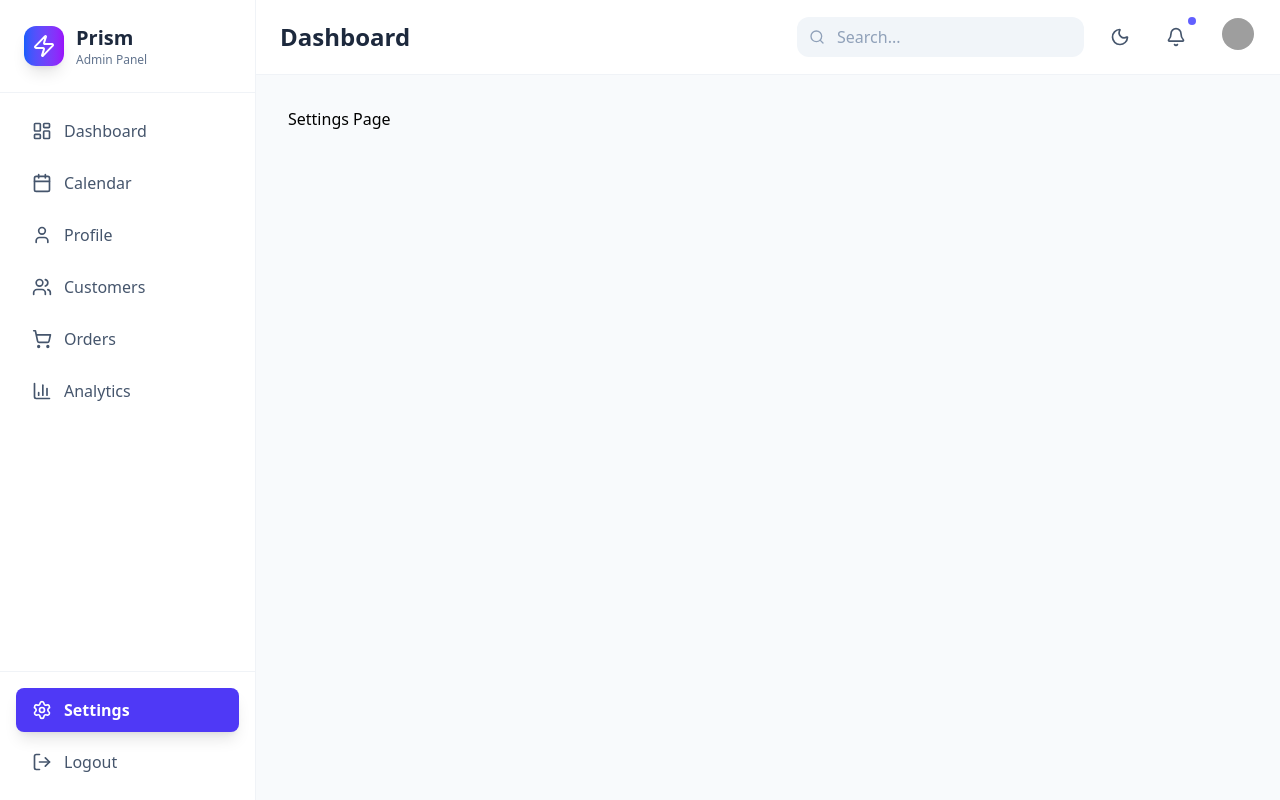
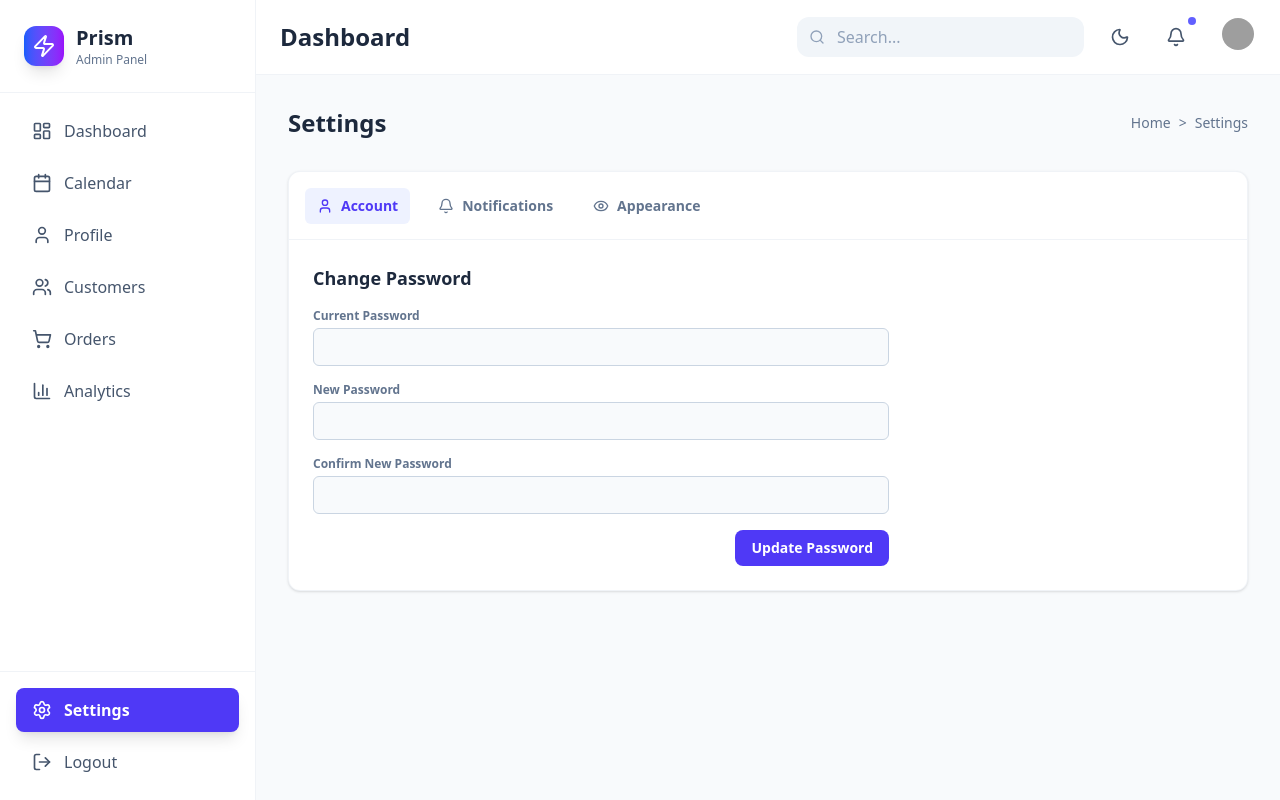
Before and after one commit to EnderKaran/Prism-Admin-Dashboard, a React (Vite) app: page /Prism-Admin-Dashboard/settings in a window 1280 px wide. Built offline with nearby package versions, Linux system fonts and the light colour scheme; grey boxes are pictures that could not be loaded.

Commit message:
ayarlar sayfasi yapildi

```diff
--- a/src/App.jsx
+++ b/src/App.jsx
@@ -3,13 +3,13 @@ import { Routes, Route } from 'react-router-dom';
 import Sidebar from './components/Layout/Sidebar';
 import Header from './components/Layout/Header';
 
-// Oluşturulan sayfaları import et
 import DashboardContent from './pages/DashboardContent';
 import CalendarPage from './pages/CalendarPage';
 import ProfilePage from './pages/ProfilePage';
 import CustomersPage from './pages/CustomersPage';
 import OrdersPage from './pages/OrdersPage';
 import AnalyticsPage from './pages/AnalyticsPage';
+import SettingsPage from './pages/SettingsPage';
 
 import './App.css';
 
@@ -69,7 +69,7 @@ function App() {
               <Route path="/customers" element={<CustomersPage theme={theme} />} />
               <Route path="/orders" element={<OrdersPage theme={theme} />} />
               <Route path="/analytics" element={<AnalyticsPage theme={theme} />} />
-              <Route path="/settings" element={<div>Settings Page</div>} />
+              <Route path="/settings" element={<SettingsPage theme={theme} toggleTheme={toggleTheme} />} />
               <Route path="/profile" element={<ProfilePage theme={theme} />} />
             </Routes>
           </main>
--- /dev/null
+++ b/src/components/Form/ToggleSwitch.jsx
@@ -0,0 +1,37 @@
+import React from 'react';
+
+/**
+ * Yeniden kullanılabilir, animasyonlu bir toggle (açma/kapama) bileşeni.
+ * @param {object} props
+ * @param {boolean} props.enabled - Toggle'ın 'açık' (true) veya 'kapalı' (false) durumu.
+ * @param {function} props.setEnabled - Toggle'ın durumunu değiştiren state fonksiyonu.
+ * @param {string} props.label - Toggle'ın yanında görünecek etiket metni.
+ * @param {boolean} props.isDark - Mevcut tema (koyu mod için true).
+ */
+function ToggleSwitch({ enabled, setEnabled, label, isDark }) {
+  return (
+    <label className="flex items-center justify-between cursor-pointer">
+      <span className={`text-sm font-medium ${isDark ? 'text-slate-300' : 'text-slate-700'}`}>
+        {label}
+      </span>
+      <button
+        onClick={() => setEnabled(!enabled)}
+        type="button"
+        className={`relative inline-flex items-center h-6 w-11 flex-shrink-0 rounded-full cursor-pointer transition-colors duration-200 ease-in-out focus:outline-none focus:ring-2 focus:ring-offset-2 ${
+          isDark ? 'focus:ring-offset-slate-800' : 'focus:ring-offset-white'
+        } ${enabled ? 'bg-indigo-600 focus:ring-indigo-500' : `${isDark ? 'bg-slate-700' : 'bg-slate-200'} focus:ring-slate-500`}`}
+        role="switch"
+        aria-checked={enabled}
+      >
+        <span
+          aria-hidden="true"
+          className={`inline-block w-4 h-4 transform rounded-full bg-white shadow-lg ring-0 transition duration-200 ease-in-out ${
+            enabled ? 'translate-x-6' : 'translate-x-1'
+          }`}
+        />
+      </button>
+    </label>
+  );
+}
+
+export default ToggleSwitch;
--- /dev/null
+++ b/src/pages/SettingsPage.jsx
@@ -0,0 +1,177 @@
+import React, { useState } from 'react';
+import { User, Bell, Eye, Lock } from 'lucide-react';
+import FormInput from '../components/Form/FormInput';
+import ToggleSwitch from '../components/Form/ToggleSwitch';
+
+// Sekmeler
+const tabs = [
+  { name: 'Account', icon: User },
+  { name: 'Notifications', icon: Bell },
+  { name: 'Appearance', icon: Eye },
+];
+
+function SettingsPage({ theme, toggleTheme }) {
+  const isDark = theme === 'dark';
+  const [activeTab, setActiveTab] = useState('Account');
+
+  return (
+    <>
+      {/* Sayfa Başlığı ve Breadcrumb */}
+      <div className="flex items-center justify-between mb-8">
+        <h1 className={`text-2xl font-bold ${isDark ? 'text-white' : 'text-slate-800'}`}>
+          Settings
+        </h1>
+        <div className={`text-sm ${isDark ? 'text-slate-400' : 'text-slate-500'}`}>
+          <span className="cursor-pointer hover:text-indigo-500">Home</span>
+          <span className="mx-2">&gt;</span>
+          <span>Settings</span>
+        </div>
+      </div>
+
+      {/* Ana Ayarlar Kartı */}
+      <div className={`rounded-xl border shadow-sm transition-colors duration-300 ${
+        isDark
+          ? 'bg-slate-800 border-slate-700/50'
+          : 'bg-white border-slate-200/50'
+      }`}>
+        {/* Sekme Navigasyonu */}
+        <div className={`border-b ${isDark ? 'border-slate-700/50' : 'border-slate-200/50'}`}>
+          <nav className="flex p-4 -mb-px space-x-4" aria-label="Tabs">
+            {tabs.map((tab) => (
+              <button
+                key={tab.name}
+                onClick={() => setActiveTab(tab.name)}
+                className={`flex items-center space-x-2 px-3 py-2 text-sm font-semibold rounded-md transition-colors ${
+                  activeTab === tab.name
+                    ? `text-indigo-600 ${isDark ? 'bg-indigo-500/20' : 'bg-indigo-50'}`
+                    : `${isDark ? 'text-slate-400 hover:text-slate-200 hover:bg-slate-700/50' : 'text-slate-500 hover:text-slate-800 hover:bg-slate-100'}`
+                }`}
+              >
+                <tab.icon size={16} />
+                <span>{tab.name}</span>
+              </button>
+            ))}
+          </nav>
+        </div>
+
+        {/* Sekme İçeriği */}
+        <div className="p-6">
+          {activeTab === 'Account' && <AccountSettings isDark={isDark} />}
+          {activeTab === 'Notifications' && <NotificationSettings isDark={isDark} />}
+          {activeTab === 'Appearance' && <AppearanceSettings isDark={isDark} theme={theme} toggleTheme={toggleTheme} />}
+        </div>
+      </div>
+    </>
+  );
+}
+
+// Hesap Ayarları İçeriği
+const AccountSettings = ({ isDark }) => {
+  const [currentPassword, setCurrentPassword] = useState('');
+  const [newPassword, setNewPassword] = useState('');
+  const [confirmPassword, setConfirmPassword] = useState('');
+
+  return (
+    <div className="max-w-xl">
+      <h3 className={`text-lg font-bold mb-4 ${isDark ? 'text-white' : 'text-slate-800'}`}>Change Password</h3>
+      <div className="space-y-4">
+        <FormInput
+          label="Current Password"
+          type="password"
+          value={currentPassword}
+          onChange={(e) => setCurrentPassword(e.target.value)}
+          isDark={isDark}
+        />
+        <FormInput
+          label="New Password"
+          type="password"
+          value={newPassword}
+          onChange={(e) => setNewPassword(e.target.value)}
+          isDark={isDark}
+        />
+        <FormInput
+          label="Confirm New Password"
+          type="password"
+          value={confirmPassword}
+          onChange={(e) => setConfirmPassword(e.target.value)}
+          isDark={isDark}
+        />
+        <div className="flex justify-end">
+          <button className="px-4 py-2 text-sm font-semibold text-white transition-colors bg-indigo-600 rounded-lg hover:bg-indigo-700">
+            Update Password
+          </button>
+        </div>
+      </div>
+    </div>
+  );
+};
+
+// Bildirim Ayarları İçeriği
+const NotificationSettings = ({ isDark }) => {
+  const [emailNewOrder, setEmailNewOrder] = useState(true);
+  const [emailLowStock, setEmailLowStock] = useState(false);
+  const [pushNewFeatures, setPushNewFeatures] = useState(true);
+
+  return (
+    <div className="max-w-xl">
+      <h3 className={`text-lg font-bold mb-6 ${isDark ? 'text-white' : 'text-slate-800'}`}>Email Notifications</h3>
+      <div className="space-y-5">
+        <ToggleSwitch
+          label="Notify me about new orders"
+          enabled={emailNewOrder}
+          setEnabled={setEmailNewOrder}
+          isDark={isDark}
+        />
+        <ToggleSwitch
+          label="Notify me about low stock"
+          enabled={emailLowStock}
+          setEnabled={setEmailLowStock}
+          isDark={isDark}
+        />
+      </div>
+
+      <h3 className={`text-lg font-bold mt-8 mb-6 ${isDark ? 'text-white' : 'text-slate-800'}`}>Push Notifications</h3>
+      <div className="space-y-5">
+        <ToggleSwitch
+          label="Notify me about new features"
+          enabled={pushNewFeatures}
+          setEnabled={setPushNewFeatures}
+          isDark={isDark}
+        />
+      </div>
+    </div>
+  );
+};
+
+// Görünüm Ayarları İçeriği
+const AppearanceSettings = ({ isDark, theme, toggleTheme }) => {
+  return (
+    <div className="max-w-xl">
+      <h3 className={`text-lg font-bold mb-4 ${isDark ? 'text-white' : 'text-slate-800'}`}>Theme</h3>
+      <p className={`text-sm mb-6 ${isDark ? 'text-slate-400' : 'text-slate-500'}`}>
+        Select your preferred application theme.
+      </p>
+
+      <div className="flex items-center space-x-4">
+        <button
+          onClick={() => theme !== 'light' && toggleTheme()}
+          className={`flex-1 p-4 rounded-lg border-2 transition-colors ${
+            !isDark ? 'border-indigo-600' : `${isDark ? 'border-slate-700 hover:border-slate-500' : 'border-slate-300 hover:border-slate-400'}`
+          }`}
+        >
+          <span className={`font-semibold ${isDark ? 'text-slate-300' : 'text-slate-800'}`}>Light</span>
+        </button>
+        <button
+          onClick={() => theme !== 'dark' && toggleTheme()}
+          className={`flex-1 p-4 rounded-lg border-2 transition-colors ${
+            isDark ? 'border-indigo-600' : `${isDark ? 'border-slate-700 hover:border-slate-500' : 'border-slate-300 hover:border-slate-400'}`
+          }`}
+        >
+          <span className={`font-semibold ${isDark ? 'text-slate-300' : 'text-slate-800'}`}>Dark</span>
+        </button>
+      </div>
+    </div>
+  );
+};
+
+export default SettingsPage;
```
Also changed, not shown: src/pages/AnalyticsPage.jsx (line endings or trailing spaces).
